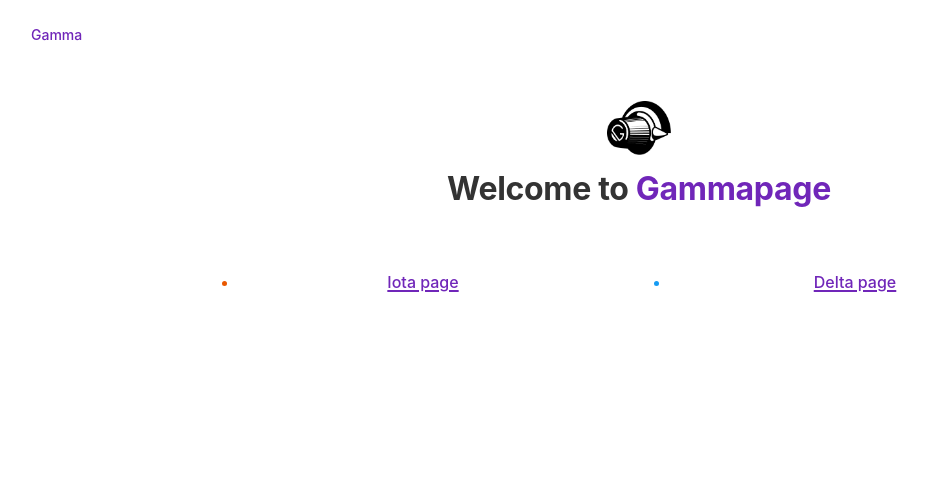
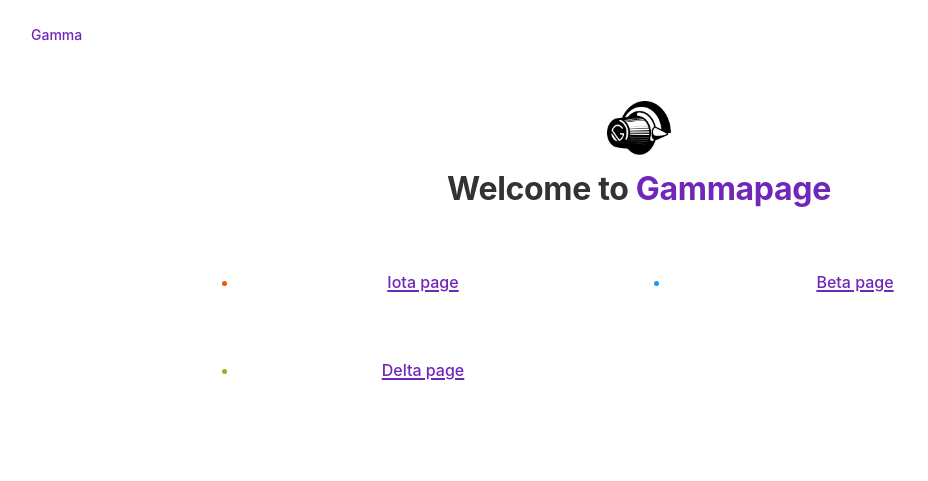
Before and after one commit to the-intern/gammapage, a Gatsby site: page / in a window 1280 px wide. Shown: the whole page, without its empty margins (1-929 px from the left). Built offline with nearby package versions, Linux system fonts and the light colour scheme; Gatsby itself is replaced by a stand-in of ours.

Commit message:
add link to beta page

```diff
--- a/src/pages/index.js
+++ b/src/pages/index.js
@@ -29,6 +29,9 @@ const IndexPage = () => (
           <a href="https://iotapage.vercel.app/">Iota page</a>
         </li>
         <li className={styles.listItem}>
+          <a href="https://betapage.vercel.app/">Beta page</a>
+        </li>
+        <li className={styles.listItem}>
           <a href="https://deltapage.vercel.app/">Delta page</a>
         </li>
       </ul>
```
